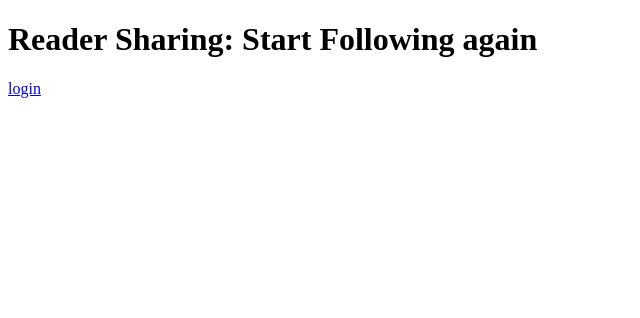
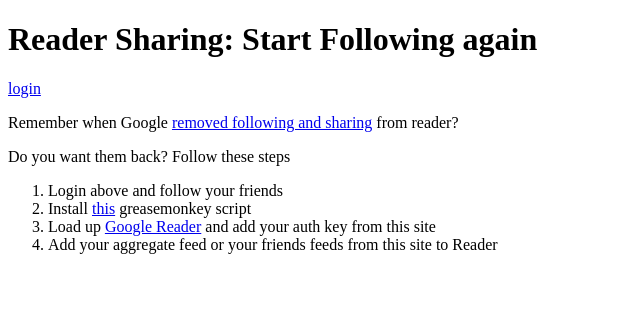
Before and after one commit to timbroder/reader-follow, a Django app: template django-app/templates/login.html in a window 1280 px wide. Shown: the top 318 px of the page, without its empty margins (0-640 px from the left). Run offline with Django 3.2, Linux system fonts and the light colour scheme; the template is opened without the code that fills it, so the values that code supplies are empty; some libraries are stand-ins or nearby versions.

Commit message:
welcome message

```diff
--- a/django-app/templates/base.html
+++ b/django-app/templates/base.html
@@ -12,6 +12,7 @@
 	<!-- Always force latest IE rendering engine (even in intranet) & Chrome Frame
 	     Remove this if you use the .htaccess -->
 	<meta http-equiv="X-UA-Compatible" content="IE=edge,chrome=1">
+	<meta name="google-site-verification" content="eM6mSvBi8FEEcWCyQgqLBNRpRzS-CfJg1vIG7E-tMkM" />
 
 	<title>{% block title %}{% endblock %} - Reader Follow: Start Sharing again</title>
 	<meta name="description" content="{% block meta_description %}{% endblock %}">
--- a/django-app/templates/login.html
+++ b/django-app/templates/login.html
@@ -3,5 +3,19 @@
 {% block title%}Login{% endblock %}
 
 {% block content %}
-<a href="/login/google-oauth2/">login</a>
+<div>
+	<p><a href="/login/google-oauth2/">login</a></p>
+</div>
+
+<div>
+	<p>Remember when Google <a href="http://googlereader.blogspot.com/2011/10/upcoming-changes-to-reader-new-look-new.html">removed following and sharing</a> from reader?</p>
+	<p>Do you want them back? Follow these steps</p>
+	<ol>
+		<li>Login above and follow your friends</li>
+		<li>Install <a href="http://userscripts.org/scripts/show/118173">this</a> greasemonkey script</li>
+		<li>Load up <a href="http://www.google.com/reader">Google Reader</a> and add your auth key from this site</li>
+		<li>Add your aggregate feed or your friends feeds from this site to Reader</li>
+	</ol>
+
+</div>
 {% endblock %}
```
